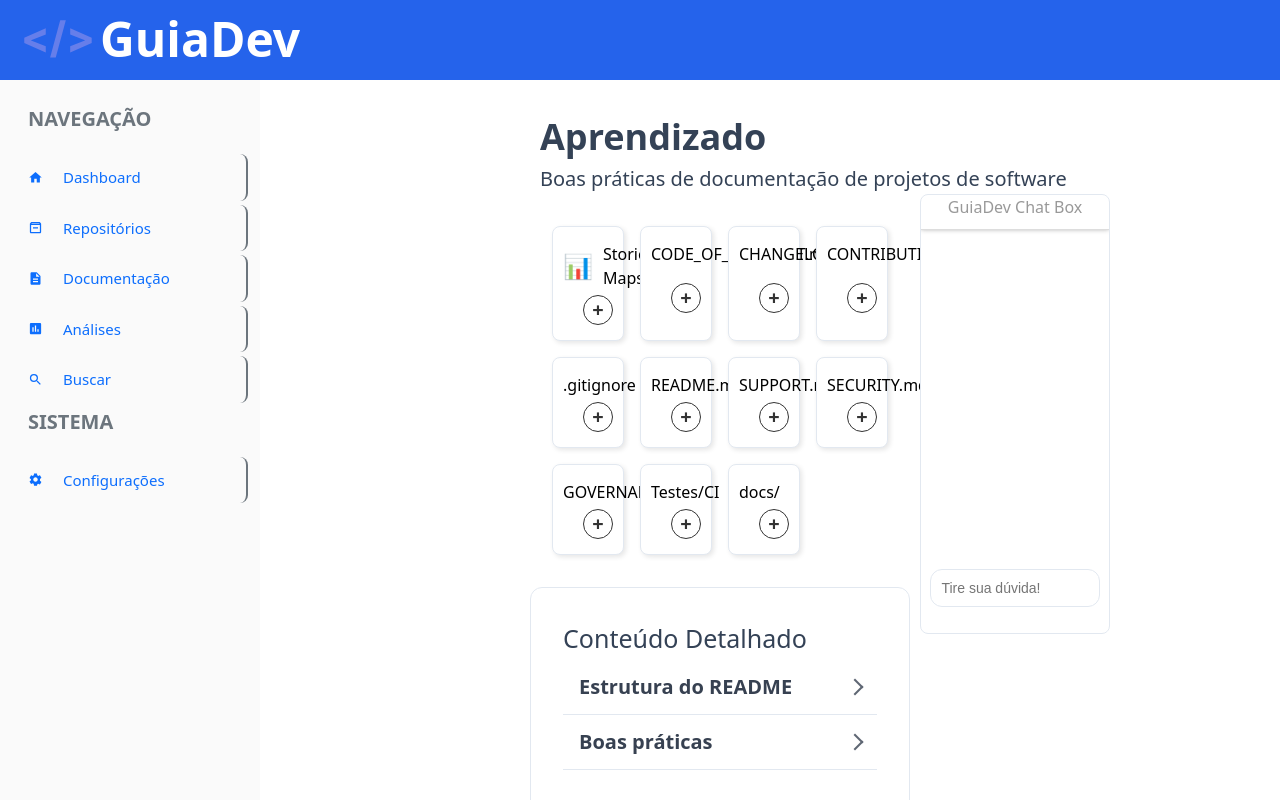
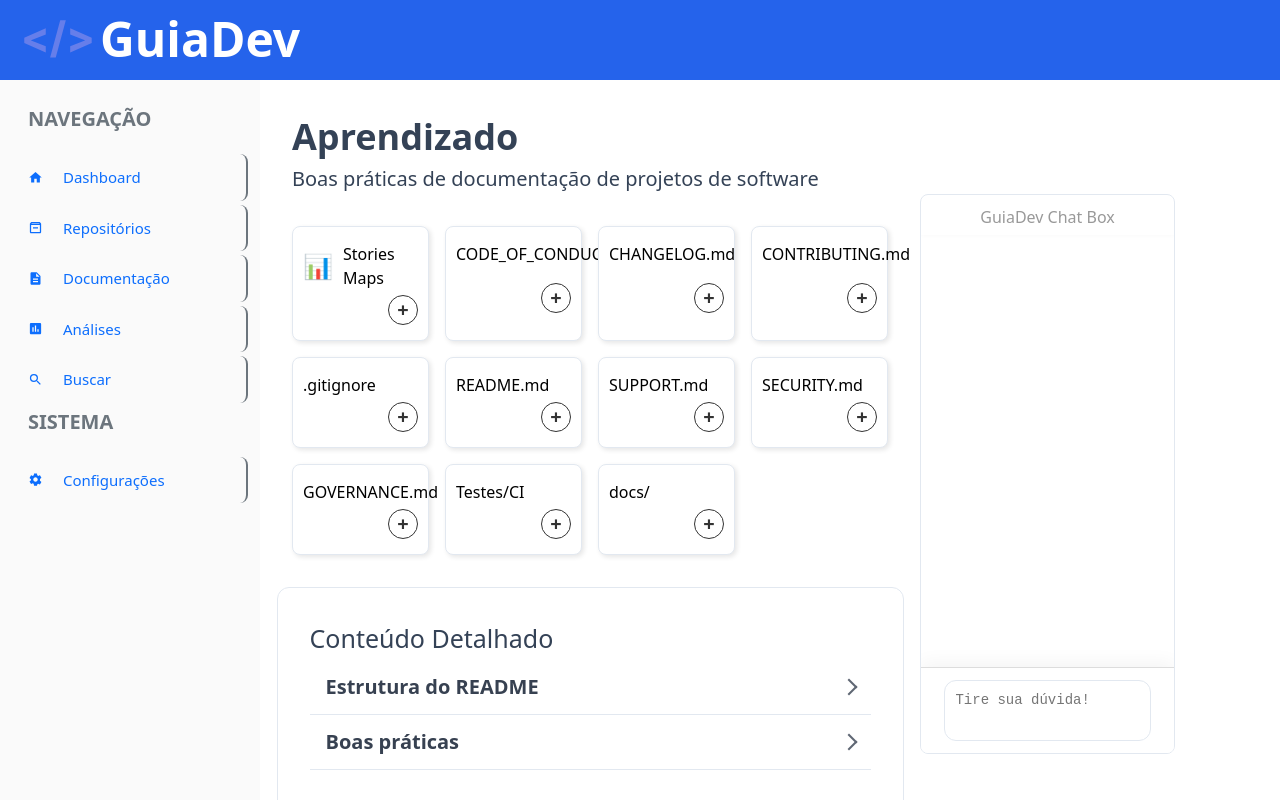
Before and after one commit to unb-mds/2025-2-GuiaDev, a React (Vite) app in the folder frontend/: page /aprendizado in a window 1280 px wide. Shown: the top 800 px of the page. Built offline with nearby package versions, Linux system fonts and the light colour scheme.

Commit message:
fix:LearnigPage.css (preenchimento do conteúdo na tela) e Chat.jsx (redimencionamento das box das mgs)

```diff
--- a/frontend/src/components/Chat/Chat.css
+++ b/frontend/src/components/Chat/Chat.css
@@ -1,43 +1,84 @@
 .chat-box {
 
-    overflow-y: auto;
-    /* height: calc(100vh - 80px); */
+
+    display: flex;
+    flex-direction: column;
+    overflow: hidden;
     background-color: #ffffff;
     border-radius: 8px;
     border: 1px solid #e2e8f0;
-
-    height: 440px;
-    /* padding: 10px; */
-   width: 100%;
-
+    height: 70vh;
+    width: 100%;
 }
 
 .chat-messages {
-    padding-bottom: 10px;
+
+    padding: 10px 12px 6px 12px;
     text-align: center;
     color: #999;
-    box-shadow: 0px 0px 5px;
+    box-shadow: 0px 0px 5px rgba(0,0,0,0.03);
 }
 
 .chat-input-area {
+
+    position: sticky;
+    bottom: 0;
     display: flex;
     justify-content: center;
-    height: calc(100% - 60px);
-    align-items: end;
-    padding-top: 10px;
+    align-items: center;
+    padding: 12px;
     border-top: 1px solid #ddd;
-    /* background-color: aquamarine; */
+    background: white;
+    z-index: 5;
+    box-shadow: 0 -6px 16px rgba(0,0,0,0.04);
+    height: auto;
 }
 
 .chat-input {
     color: black;
-    /* background-color: aquamarine; */
     width: 90%;
     border: 1px solid #e2e8f0;
     padding: 10px;
-    /* margin: 0px; */
-    /* border: 1px solid #ddd; */
     border-radius: 12px;
     font-size: 14px;
     background-color: white;
+    resize: none;
+    height: auto;
+    /* overflow: hidden; */
+    line-height: 1.4;
 }
+
+.chat-bubble {
+    display: flex;
+    margin: 8px 0;
+}
+.chat-bubble.user{
+    justify-content: flex-end;
+}
+.chat-bubble.bot{
+    justify-content: flex-start;
+}
+.msg{
+    display: inline-block;
+    padding: 0.5rem 0.8rem;
+    margin: 0 0.5rem;
+    max-width: 80%;
+    border: 1px solid rgba(0,0,0,0.08);
+    border-radius: 12px;
+    background: #f6f6f8;
+    /* permitir quebra de linha e quebra de palavras longas */
+    white-space: pre-wrap;
+    overflow-wrap: anywhere;
+    word-wrap: break-word;
+    word-break: break-word;
+}
+.chat-bubble.user .msg{
+    background: white;
+}
+.backgroundMsg{
+    flex: 1;
+    overflow-y: auto;
+    padding: 8px 12px 12px 12px;
+    display: flex;
+    flex-direction: column;
+}
--- a/frontend/src/components/Chat/Chat.jsx
+++ b/frontend/src/components/Chat/Chat.jsx
@@ -1,19 +1,67 @@
-import React from 'react';
+import React, { useState, useRef, useEffect } from 'react';
 import './Chat.css';
 
 export default function Chat() {
+    const [messages, setMessagens] = useState([]);
+    const [input, setInput] = useState('');
+    const messagesEndRef = useRef(null);
+
+    const handleMenssagem = () => {
+        if (input.trim() === '') return;
+
+        setMessagens((prev) => [...prev, { text: input, sender: 'user' }]);
+        setInput('');
+    };
+
+
+    useEffect(() => {
+        if (messagesEndRef.current) {
+            messagesEndRef.current.scrollIntoView({ behavior: 'smooth', block: 'end' });
+        }
+    }, [messages]);
 
     return (
         <div className='chat-box'>
             <div className='chat-messages'>
+
                 <p className='chat-placeholder'>GuiaDev Chat Box</p>
+            </div>
+
+
+            <div className='backgroundMsg'>
+
+                {messages.length === 0 ? (
+                    ""
+                ) : (
+                    messages.map((msg, index) => (
+                        <div key={index} className={`chat-bubble ${msg.sender === 'user' ? 'user' : 'bot'}`}>
+                            <div className='msg'>
+                                {msg.text}
+                            </div>
+                        </div>
+                    ))
+                )}
+
+                <div ref={messagesEndRef} />
             </div>
             <div className='chat-input-area'>
 
-                <input
-                type="text"
-                placeholder='Tire sua dúvida!'
-                className='chat-input'
+
+
+
+                <textarea
+                    rows={2} // qt de linah que o textarea exibi
+                    placeholder='Tire sua dúvida!'
+                    className='chat-input'
+                    value={input}
+                    onChange={(e) => setInput(e.target.value)}
+                    onKeyDown={(e) => {
+
+                        if (e.key === 'Enter' && !e.shiftKey) {
+                            e.preventDefault();
+                            handleMenssagem();
+                        }
+                    }}
                 />
 
             </div>
--- a/frontend/src/pages/LearningPage/LearningPage.css
+++ b/frontend/src/pages/LearningPage/LearningPage.css
@@ -3,7 +3,7 @@
 
 .learningPage {
   display: flex;
-  margin-left: 260px;
+  /* margin-left: 260px; */
   box-sizing: border-box;
   overflow: hidden;
 }
@@ -73,7 +73,7 @@
 .textTitle {
   font-size: 36px;
   font-weight: bold;
-  margin-left: 280px;
+  margin-left: 2rem
 }
 
 .subtitle {
@@ -181,4 +181,5 @@
   display: grid;
   justify-items: center;
   width: calc(100% - 360px);
+  /* background-color: red; */
 }
```
